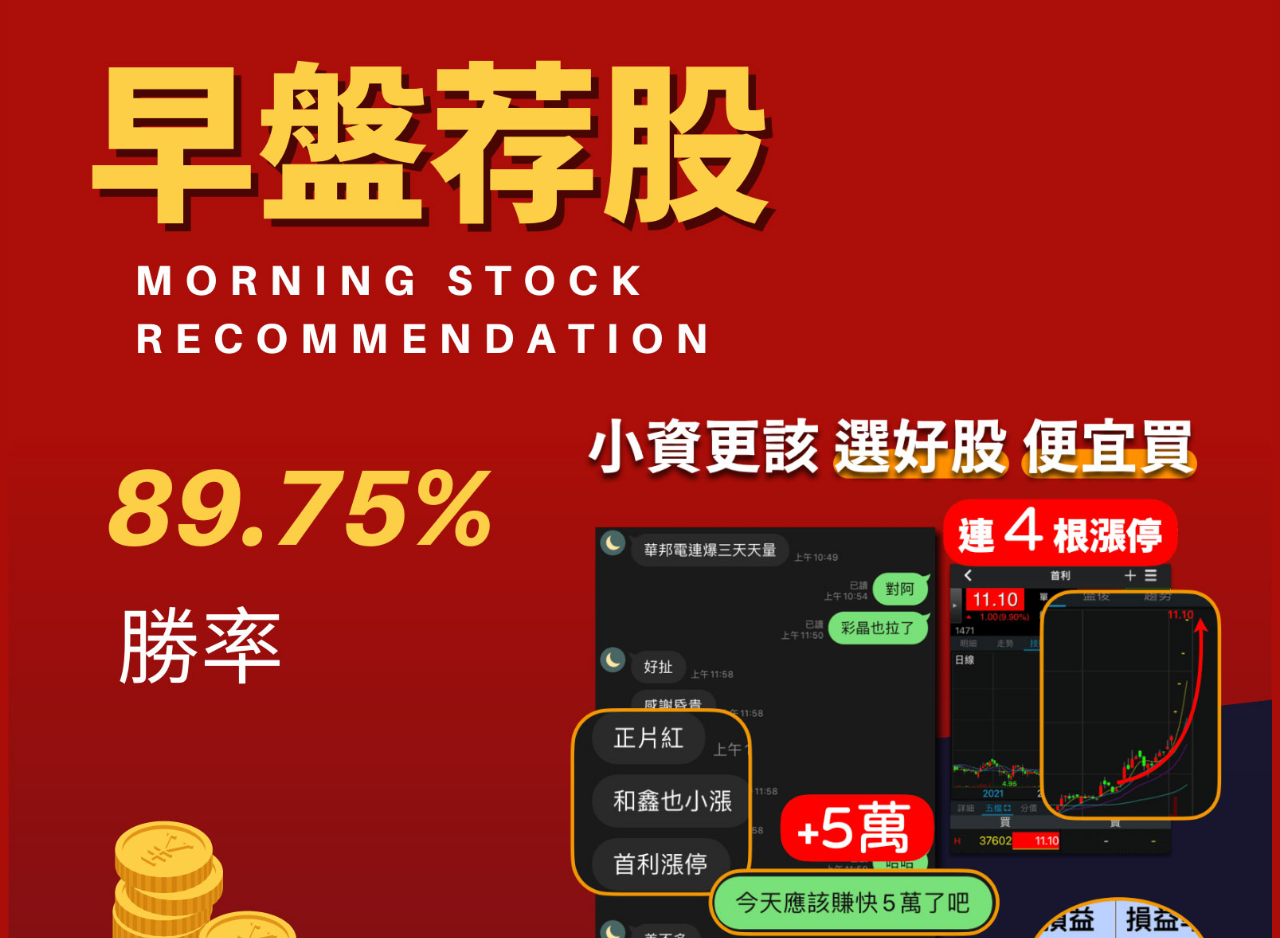
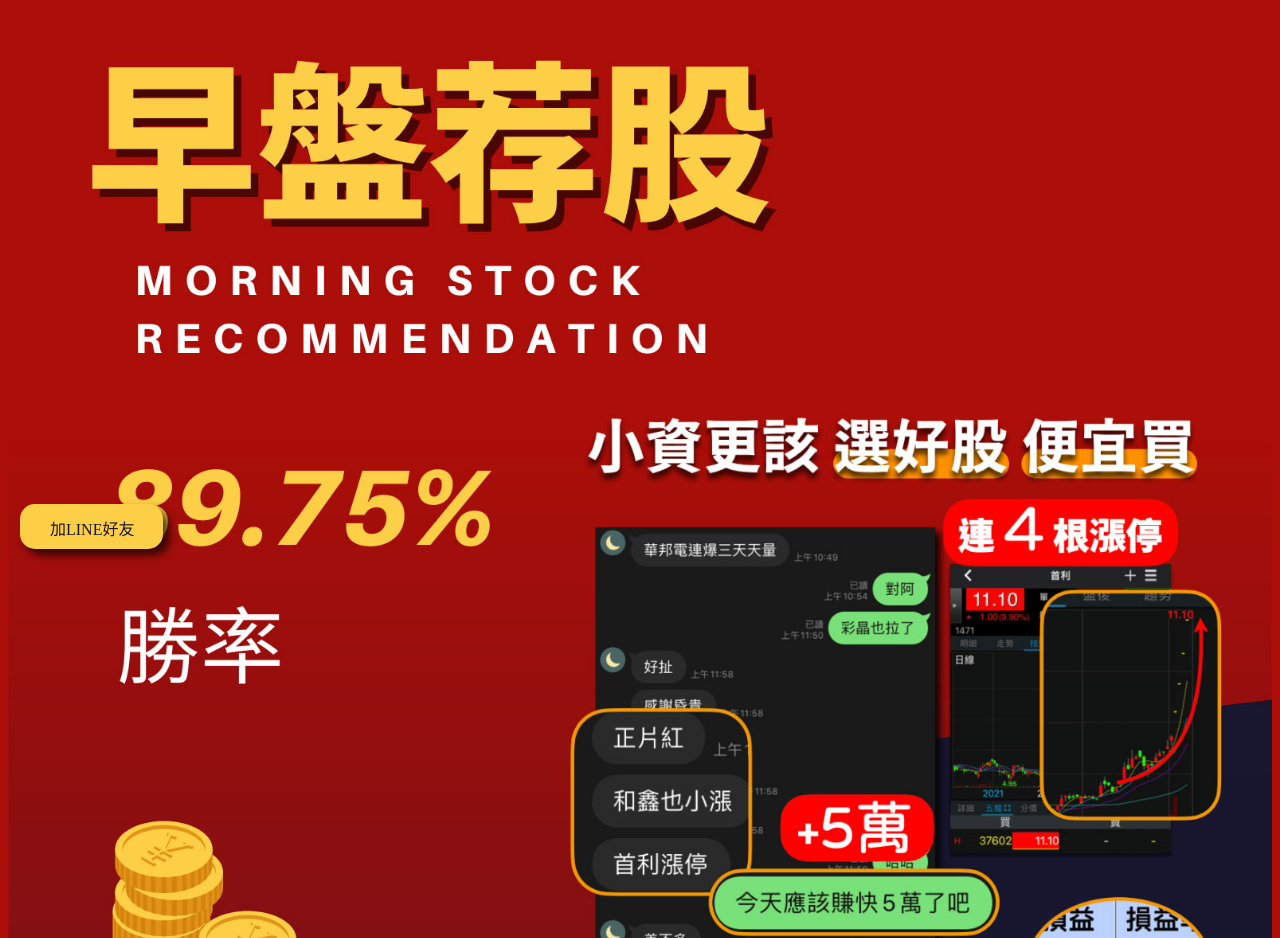
Before and after one commit to yangchem/yangchem.github.io, a plain HTML site: page index.html in a window 1280 px wide. Shown: the part 162-1100 px from the top of the page. Drawn offline with Linux system fonts and the light colour scheme.

Commit message:
Update index.html

```diff
--- a/index.html
+++ b/index.html
@@ -22,6 +22,9 @@
         <p>公司地址：陽一服務諮詢股份有限公司</p>
         <p>公司網址：</p>
     </div>
+    <div style="width: 143px;height: 45px;display: block;position: fixed;left: 20px;top: 666px;z-index: 9;background-color: #fdcf46;border-radius: 15px;filter: drop-shadow(6px 6px 4px rgba(0, 0, 0, 0.7));">
+        <p style="padding-top: 0px;padding-left: 30px;color: #18162e;margin: 12px 0px 0px 0px;">加LINE好友</p>
+    </div>
 </body>
 
 </html>
```
